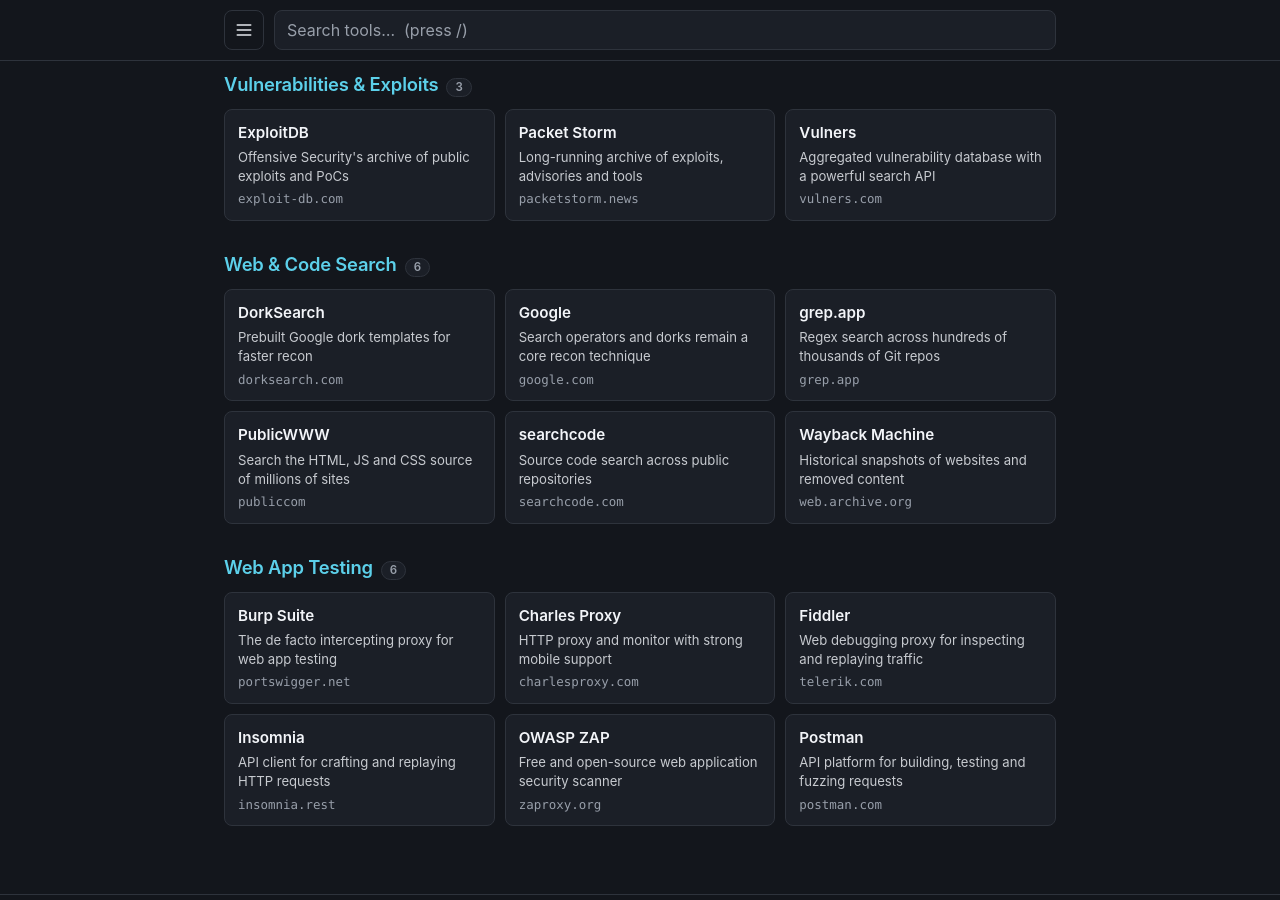
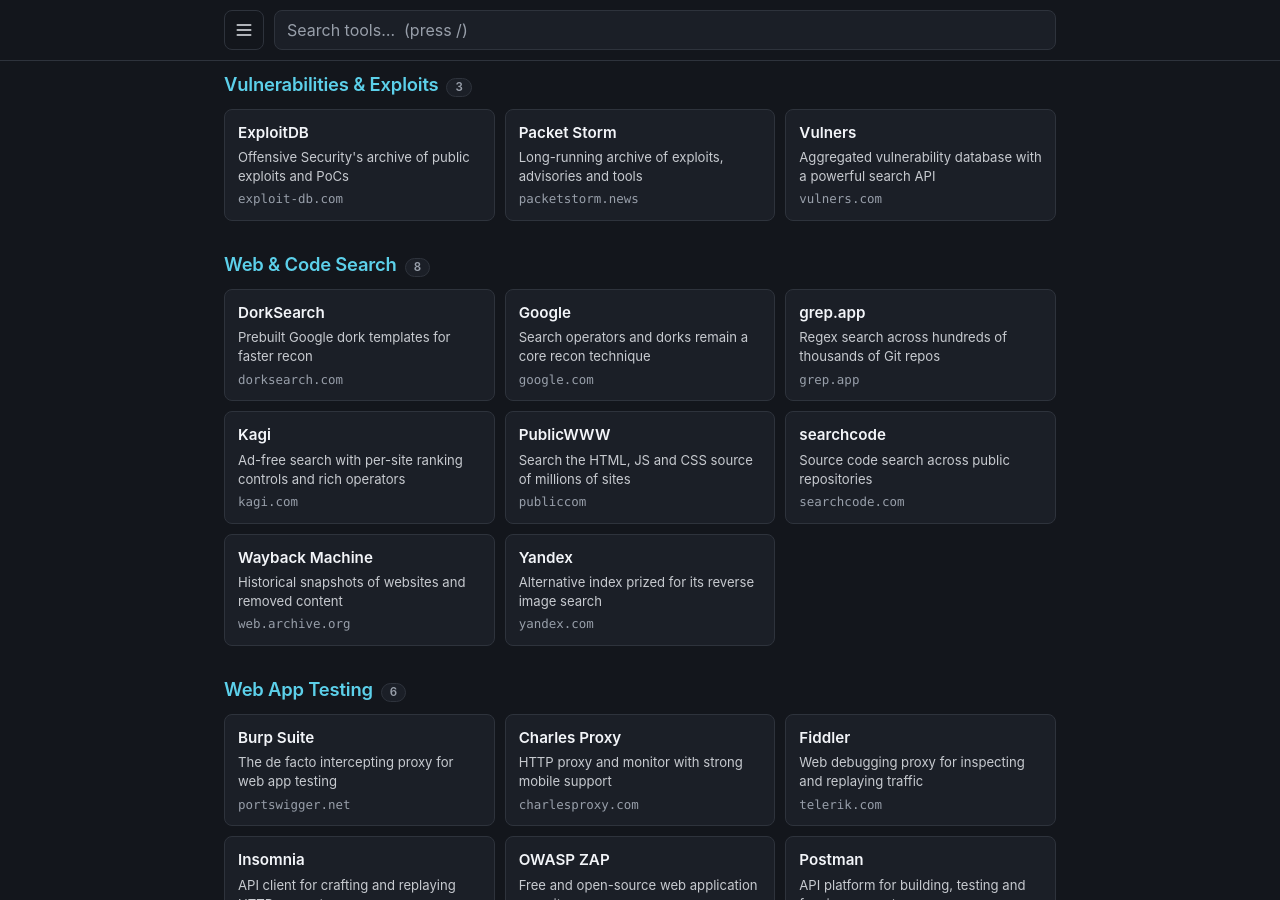
Before and after one commit to 6fd58c/Security, a Jekyll site: the page built from index.html, in a window 1280 px wide and 900 px high, scrolled down 3319 px. Built offline with Jekyll 4.4.1, drawn with Linux system fonts in a browser that asks for light colours; the repository's description, which GitHub fills in, is left out.

Commit message:
Add Kagi and Yandex to Web & Code Search
Two alternative search engines useful for recon:
- Kagi   ad-free search with per-site ranking controls and rich operators
- Yandex alternative index, notably stronger reverse image search

Web & Code Search now has 8 entries; 76 total (73 tools + 3 challenges).

Co-Authored-By: Claude Opus 5 <noreply@anthropic.com>
Claude-Session: https://claude.ai/code/session_019FsAAE6LH9y7qF6hGG7AS2

```diff
--- a/_data/tools.yml
+++ b/_data/tools.yml
@@ -267,6 +267,14 @@
   url: https://dorksearch.com/
   description: Prebuilt Google dork templates for faster recon
   categories: [Web & Code Search]
+- name: Kagi
+  url: https://kagi.com/
+  description: Ad-free search with per-site ranking controls and rich operators
+  categories: [Web & Code Search]
+- name: Yandex
+  url: https://yandex.com/
+  description: Alternative index prized for its reverse image search
+  categories: [Web & Code Search]
 - name: grep.app
   url: https://grep.app/
   description: Regex search across hundreds of thousands of Git repos
```
